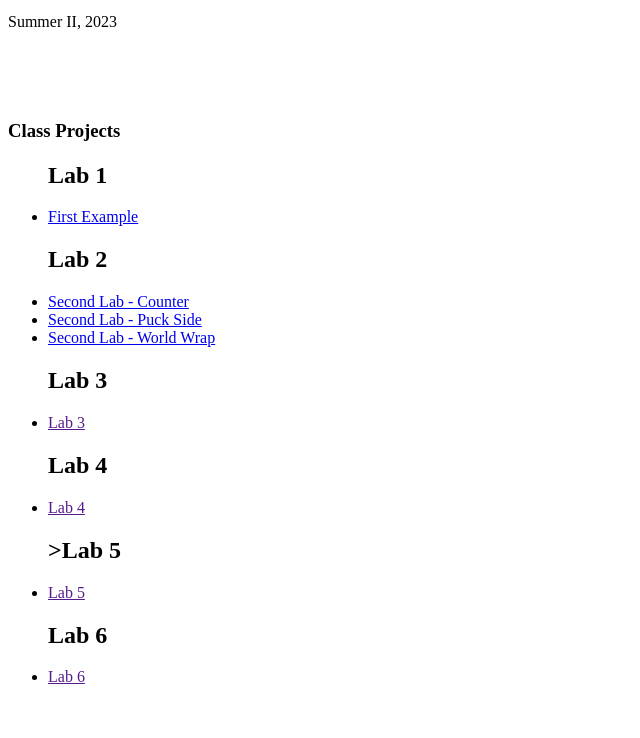
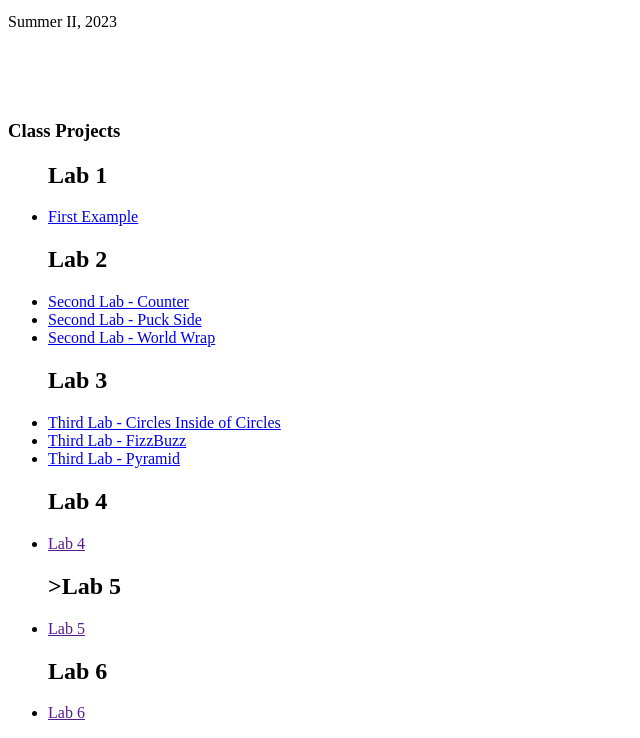
Before and after one commit to rkkuhn/N220Spring2023, a plain HTML site: page index.html in a window 1280 px wide. Shown: the part 101-839 px from the top of the page, without its empty margins (0-640 px from the left). Before the commit the page ends 803 px from the top, so only its background shows below. Drawn offline with Linux system fonts and the light colour scheme.

Commit message:
Landing Page
Added the three items to landing page

```diff
--- a/index.html
+++ b/index.html
@@ -27,7 +27,9 @@
             <li><a href="labs/lab2/puckside/index.html">Second Lab - Puck Side</a></li>
             <li><a href="labs/lab2/worldwrap/index.html">Second Lab - World Wrap</a></li>
             <h2>Lab 3</h2>
-            <li><a href="">Lab 3</a></li>
+            <li><a href="labs/lab3/circlesinsideofcircles/index.html">Third Lab - Circles Inside of Circles</a></li>
+            <li><a href="labs/lab3/fizzbuzz/index.html">Third Lab - FizzBuzz</a></li>
+            <li><a href="labs/lab3/pyramid/index.html">Third Lab - Pyramid</a></li>
             <h2>Lab 4</h2>
             <li><a href="">Lab 4</a></li>
             <h2>>Lab 5</h2>
```
